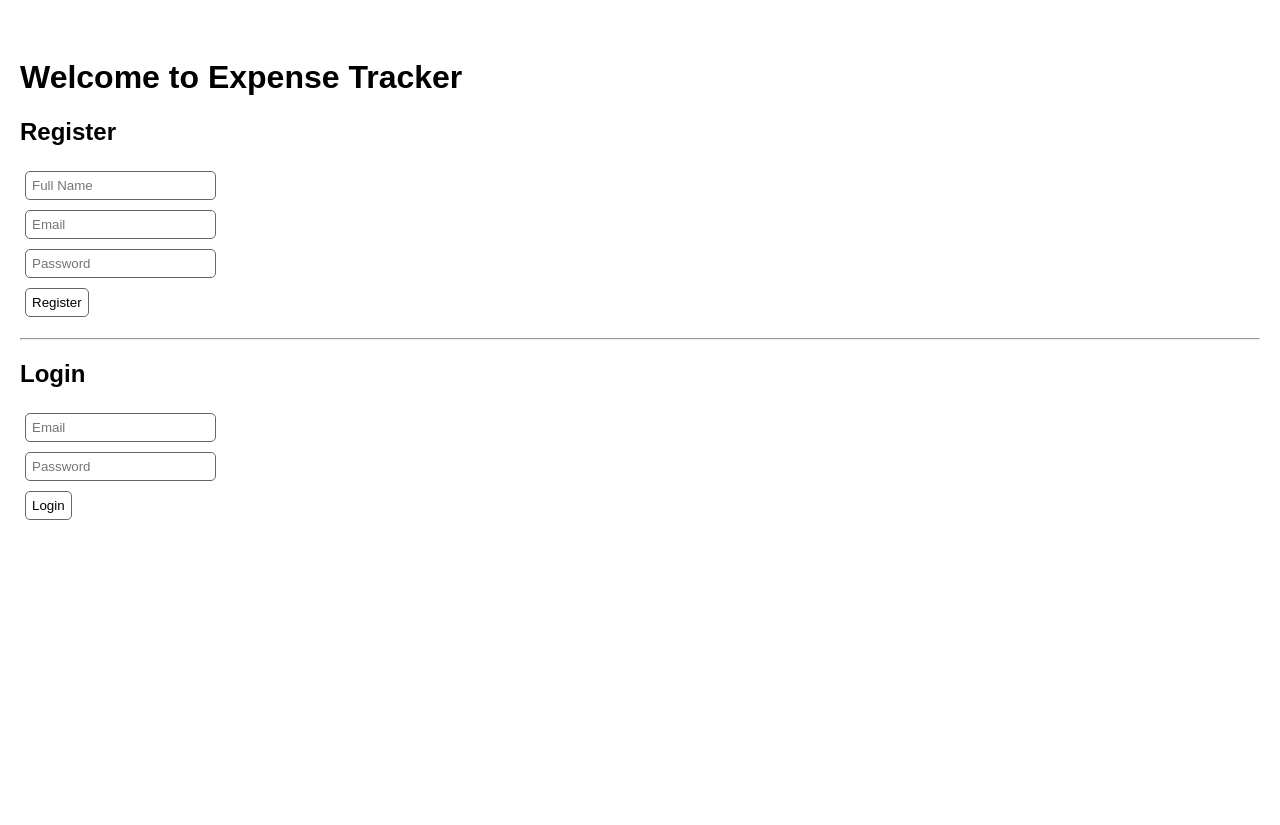
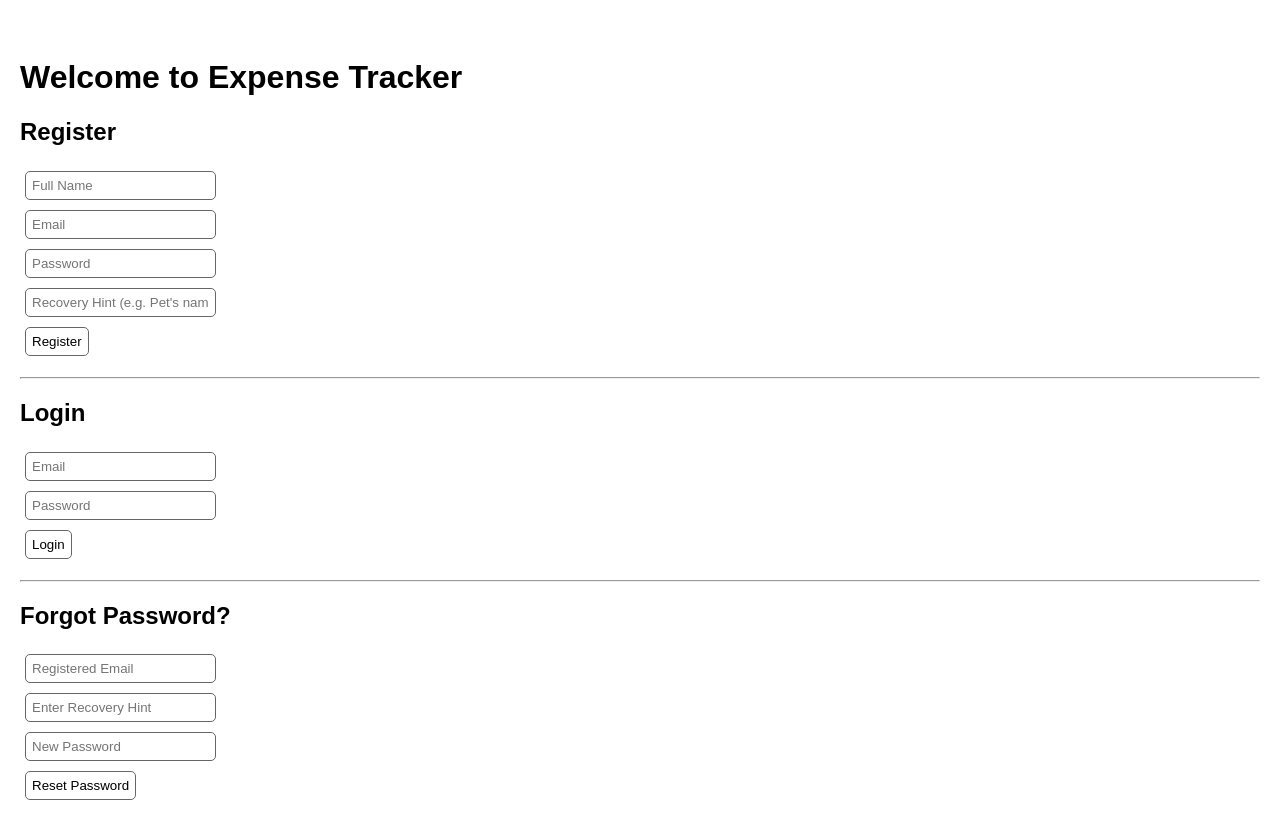
Before and after one commit to KrishnaVCherukupalli/Big_Data_Final_Proj, a Flask app: page / in a window 1280 px wide. Before the commit the page ends 520 px from the top, so only its background shows below. Run offline with Flask 2, Linux system fonts and the light colour scheme.

Commit message:
updated welcome.html

```diff
--- a/templates/welcome.html
+++ b/templates/welcome.html
@@ -10,6 +10,7 @@
     <input type="text" name="name" placeholder="Full Name" required><br>
     <input type="email" name="email" placeholder="Email" required><br>
     <input type="password" name="password" placeholder="Password" required><br>
+    <input type="text" name="recovery_hint" placeholder="Recovery Hint (e.g. Pet's name)" required><br>
     <button type="submit">Register</button>
 </form>
 
@@ -22,6 +23,16 @@
     <button type="submit">Login</button>
 </form>
 
+<hr>
+
+<h2>Forgot Password?</h2>
+<form action="/forgot_password" method="post">
+    <input type="email" name="email" placeholder="Registered Email" required><br>
+    <input type="text" name="hint" placeholder="Enter Recovery Hint" required><br>
+    <input type="password" name="new_password" placeholder="New Password" required><br>
+    <button type="submit">Reset Password</button>
+</form>
+
 {% if alert %}
 <div style="color: green; font-weight: bold;">{{ alert }}</div>
 {% endif %}
```
Also changed, not shown: 2 other files.
